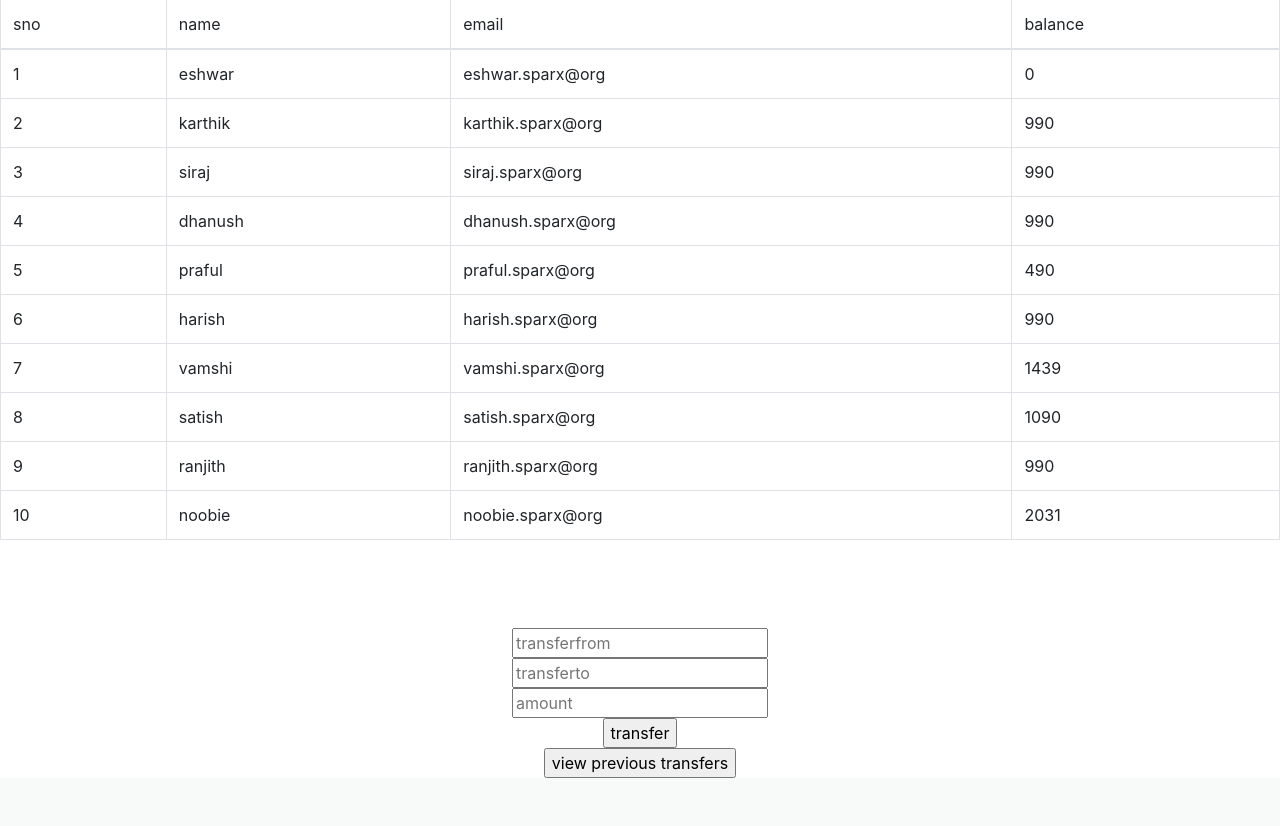
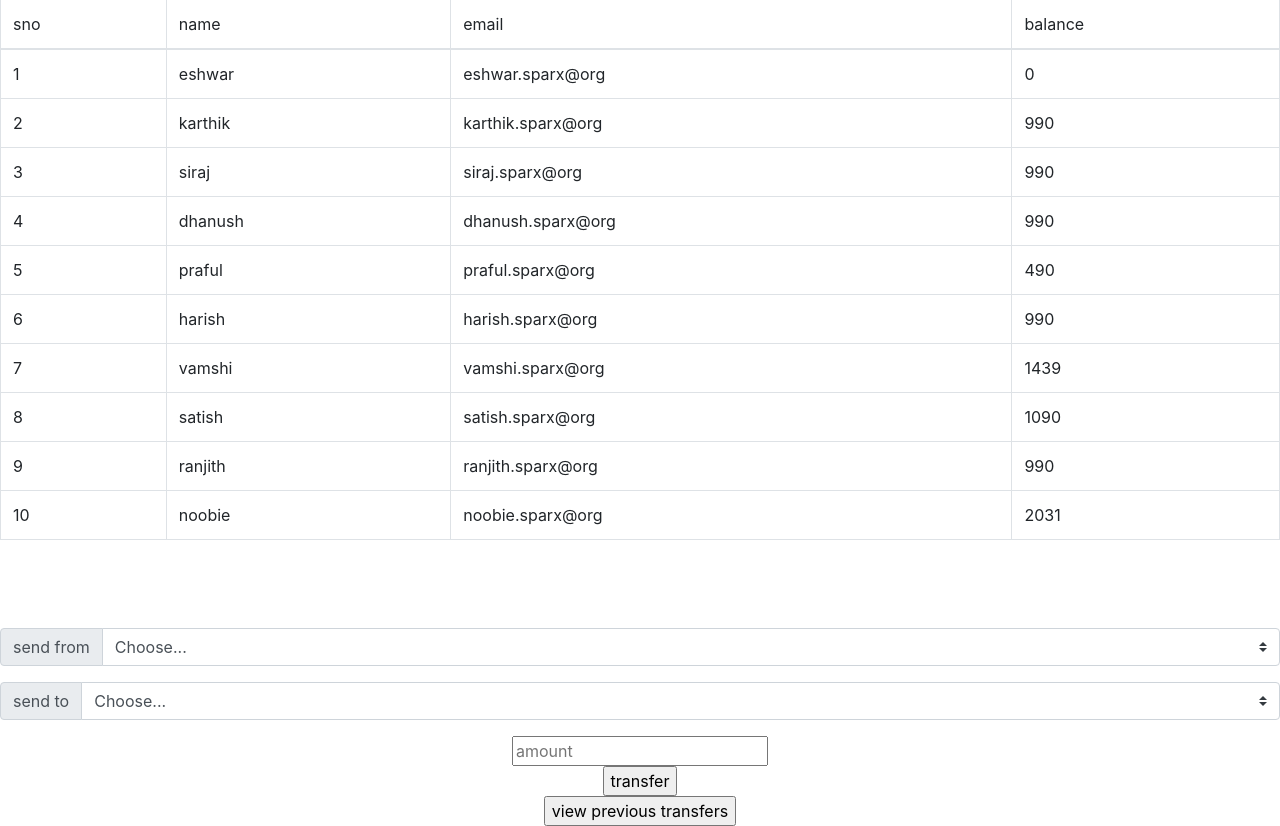
Before and after one commit to eshwar3214/sparxbank, a PHP site: page /details.php in a window 1280 px wide. Shown: the part 123-949 px from the top of the page. Before the commit the page ends 901 px from the top, so only its background shows below. Run offline with PHP 8.4, Linux system fonts and the light colour scheme; data comes from the database, SQL or seed files in the repository; data that the repository does not hold is empty.

Commit message:
changed the form

```diff
--- a/details.php
+++ b/details.php
@@ -103,12 +103,52 @@
 
     <center>
     <form action="transfer.php" method="post">
-    <input type="text" name="transferredfrom" placeholder="transferfrom" required><br>
-    <input type="text" name="transferredto" placeholder="transferto" required><br>
-    <input type="number" name="amount" placeholder="amount" required><br>
-    <input type="submit" value="transfer">
+          <div class="input-group mb-3">
+            <div class="input-group-prepend">
+              <label class="input-group-text" for="transferredfrom">send from</label>
+            </div>
+            <select class="custom-select" name="transferredfrom">
+              <option selected>Choose...</option>
+              <option value="eshwar">eshwar</option>
+              <option value="karthik">kartihk</option>
+              <option value="siraj">siraj</option>
+              <option value="praful">praful</option>
+              <option value="satish">satish</option>
+              <option value="lohith">lohith</option>
+              <option value="vignesh">vignesh</option>
+              <option value="ruthvik">ruthvik</option>
+              <option value="dhanush">dhanush</option>
+              <option value="vamshi">vamshi</option>
 
-    </form>
+            </select>
+          </div>
+          <div class="input-group mb-3">
+            <div class="input-group-prepend">
+              <label class="input-group-text" for="transferredto">send to</label>
+            </div>
+            <select class="custom-select" name="transferredto">
+              <option selected>Choose...</option>
+              <option value="eshwar">eshwar</option>
+              <option value="karthik">kartihk</option>
+              <option value="siraj">siraj</option>
+              <option value="praful">praful</option>
+              <option value="satish">satish</option>
+              <option value="lohith">lohith</option>
+              <option value="vignesh">vignesh</option>
+              <option value="ruthvik">ruthvik</option>
+              <option value="dhanush">dhanush</option>
+              <option value="vamshi">vamshi</option>
+
+            </select>
+          </div>
+          <input type="number" name="amount" placeholder="amount" required><br>
+
+
+
+        <input type="submit" value="transfer">
+
+
+        </form>
 
 <form action="transferslist.php">
     <input type="submit" value="view previous transfers">
```
